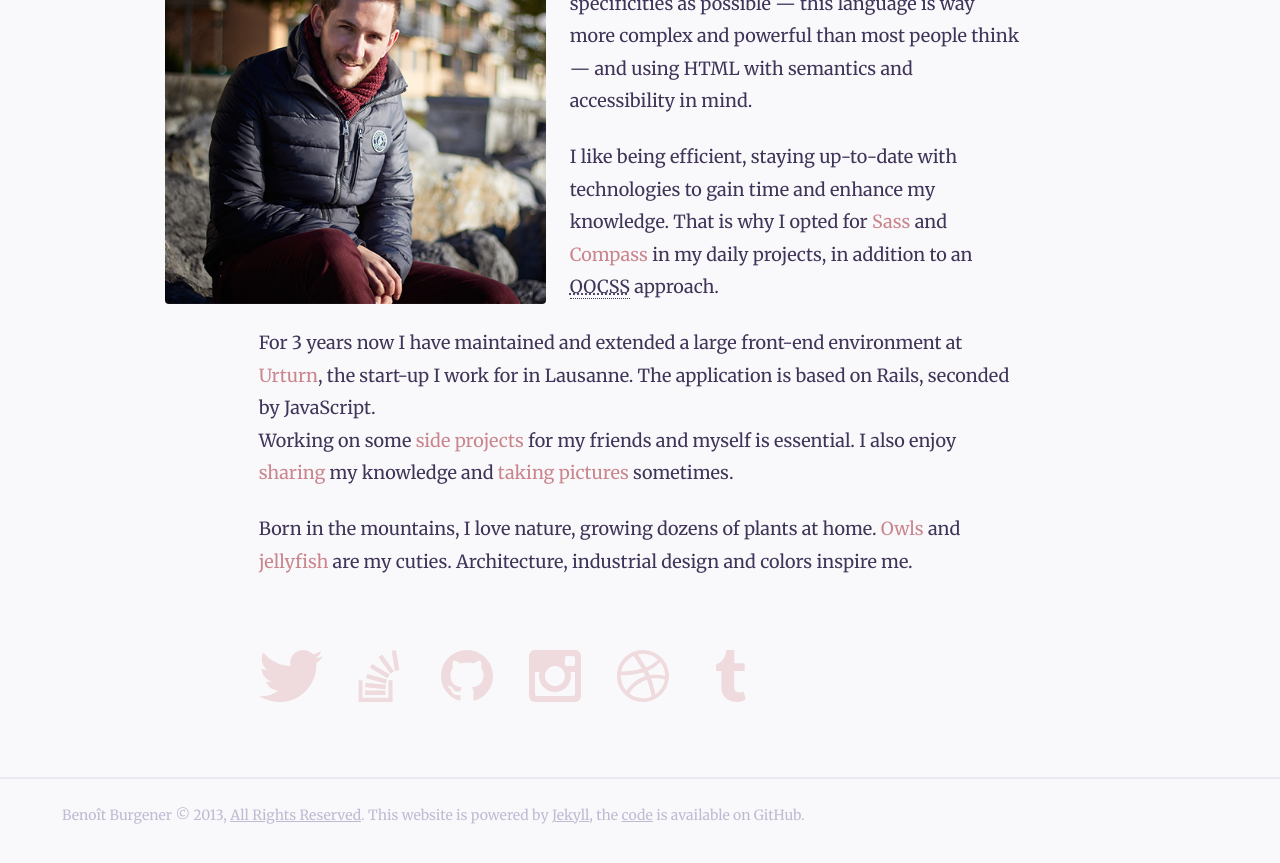
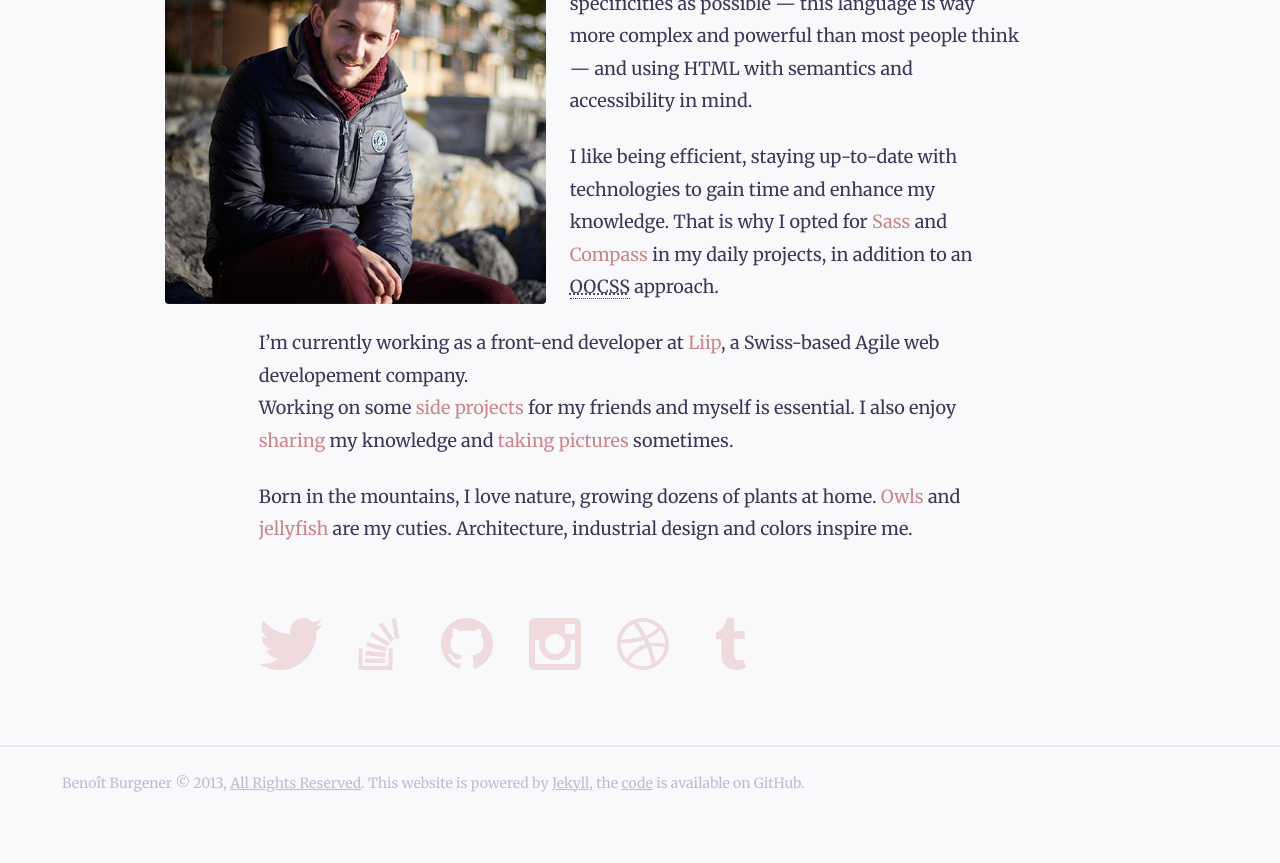
Before and after one commit to LeBenLeBen/benoitburgener.ch, a Jekyll site: the page built from index.html, in a window 1280 px wide and 900 px high, scrolled down 692 px. Shown: the top 863 px of the window. Built offline with Jekyll 4.4.1, drawn with Linux system fonts in a browser that asks for light colours; nearby versions of some CDN libraries; some web fonts are replaced; Markdown is read by kramdown in place of the engine named in the settings.

Commit message:
Update job position

```diff
--- a/index.html
+++ b/index.html
@@ -21,7 +21,7 @@ group: about
 
       <p>I like being efficient, staying up-to-date with technologies to gain time and enhance my knowledge. That is why I opted for <a href="http://sass-lang.com/" title="Syntactically Awesome Style Sheets">Sass</a> and <a href="http://compass-style.org/" title="Compass">Compass</a> in my daily projects, in addition to an <abbr title="Object-oriented Cascading Stylesheets">OOCSS</abbr> approach.</p>
 
-      <p>For 3 years now I have maintained and extended a large front-end environment at <a href="http://urturn.com" title="Urturn">Urturn</a>, the start-up I work for in Lausanne. The application is based on Rails, seconded by JavaScript.<br />
+      <p>I’m currently working as a front-end developer at <a href="http://www.liip.ch/" title="Liip">Liip</a>, a Swiss-based Agile web developement company.<br />
       Working on some <a href="/projects" title="My projects">side projects</a> for my friends and myself is essential. I also enjoy <a href="http://stackoverflow.com/users/1138712/leben" title="My profile on Stack Overflow">sharing</a> my knowledge and <a href="http://instagram.com/LeBenLeBenLeBen" title="My Instagram profile">taking pictures</a> sometimes.</p>
 
       <p>Born in the mountains, I love nature, growing dozens of plants at home. <a href="http://benoitburgener.com/tagged/owl" title="Owls on Tumblr">Owls</a> and <a href="http://benoitburgener.com/tagged/jellyfish" title="Jellyfish on Tumblr">jellyfish</a> are my cuties. Architecture, industrial design and colors inspire me.</p>
```
